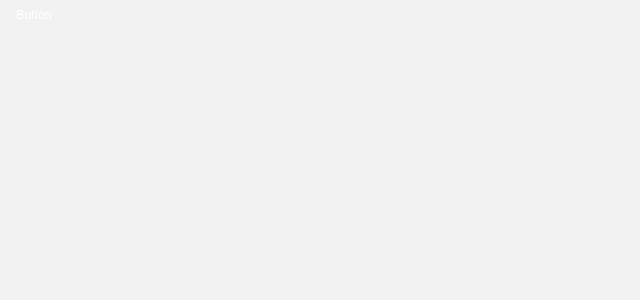
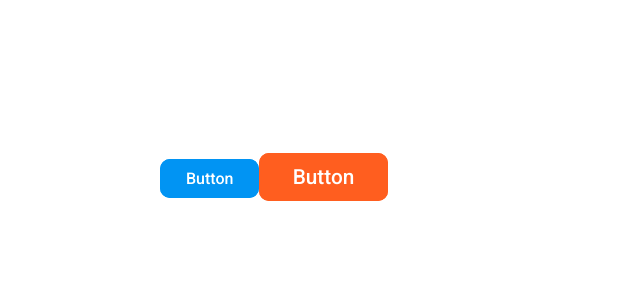
Before and after one commit to ndmt1at21/FlightManagement, a React app in the folder src/client/: page / in a window 1280 px wide. Shown: the top 300 px of the page, without its empty margins (0-640 px from the left). Built offline with nearby package versions, Linux system fonts and the light colour scheme.

Commit message:
add button components

```diff
--- a/src/client/src/App/index.tsx
+++ b/src/client/src/App/index.tsx
@@ -3,8 +3,13 @@ import React from 'react';
 
 function App() {
 	return (
-		<div className="App">
-			<Button color="primary">Button</Button>
+		<div className="App" style={{ padding: '10rem' }}>
+			<Button color="primary" type="fill">
+				Button
+			</Button>
+			<Button color="secondary" type="fill" size="lg">
+				Button
+			</Button>
 		</div>
 	);
 }
--- a/src/client/src/components/Button/index.tsx
+++ b/src/client/src/components/Button/index.tsx
@@ -1,24 +1,21 @@
-import { SC } from './styles';
-
-type ButtonProps = {
-	color?: 'primary' | 'secondary';
-	type?: 'fill' | 'outline';
-	disabled?: boolean;
-	children: React.ReactNode;
-};
+import { ButtonProps } from '@src/@types/ButtonProps';
+import classNames from 'classnames';
+import './styles.scss';
 
 export const Button = (props: ButtonProps): JSX.Element => {
-	const { color, type, disabled = false, children } = props;
+	const { color, type, size, disabled = false, children, onClick } = props;
+
+	const btnClass = classNames({
+		button: true,
+		[`button--${color}`]: color && true,
+		[`button--${type}`]: type && true,
+		[`button--${size}`]: size && true,
+		'button--disabled': disabled
+	});
 
 	return (
-		<>
-			<SC.GlobalScope />
-			<SC.Button
-				className={`${color ?? color} ${type ?? type}`}
-				disabled={disabled}
-			>
-				{children}
-			</SC.Button>
-		</>
+		<a className={btnClass} onClick={onClick}>
+			{children}
+		</a>
 	);
 };
--- /dev/null
+++ b/src/client/src/components/Button/styles.scss
@@ -0,0 +1,90 @@
+@mixin buttonColorFill($parent, $typeColor) {
+	@at-root #{$parent}--#{$typeColor}#{$parent}--fill {
+		--ifm-button-background-color: var(--ifm-color-#{$typeColor});
+
+		&:hover {
+			--ifm-button-background-color: var(--ifm-color-#{$typeColor}-dark);
+			--ifm-button-border-color: var(--ifm-color-#{$typeColor}-dark);
+		}
+	}
+}
+
+@mixin buttonColor($parent, $typeColor) {
+	@at-root #{$parent}--#{$typeColor} {
+		--ifm-button-color: var(--ifm-text-color-primary-revert);
+		--ifm-button-border-color: var(--ifm-color-#{$typeColor});
+	}
+}
+
+@mixin buttonActive($parent, $typeColor) {
+	@at-root #{$parent}--#{$typeColor}#{$parent}--fill,
+		#{$parent}--#{$typeColor} {
+		&:active {
+			--ifm-button-background-color: var(--ifm-color-#{$typeColor}-darker);
+			--ifm-button-border-color: var(--ifm-color-#{$typeColor}-darker);
+		}
+	}
+}
+
+.button {
+	color: var(--ifm-button-color);
+	background-color: var(--ifm-button-background-color);
+	border: var(--ifm-button-border-width) solid var(--ifm-button-border-color);
+	border-radius: var(--ifm-button-border-radius);
+	font-weight: var(--ifm-font-weight-semibold);
+	font-size: calc(var(--ifm-font-size-base) * var(--ifm-button-multiplier));
+
+	padding: calc(
+			var(--ifm-button-padding-vertical) * var(--ifm-button-multiplier)
+		)
+		calc(var(--ifm-button-padding-horizontal) * var(--ifm-button-multiplier));
+
+	cursor: pointer;
+	text-decoration: none;
+	transition: all var(--ifm-button-transition);
+
+	&:hover {
+		--ifm-button-background-color: var(--ifm-color-gray-1);
+	}
+
+	&:active {
+		--ifm-button-background-color: var(--ifm-color-gray-2);
+	}
+
+	@include buttonColor(&, 'primary');
+	@include buttonColor(&, 'secondary');
+
+	@include buttonColorFill(&, 'primary');
+	@include buttonColorFill(&, 'secondary');
+
+	&--outline {
+		--ifm-button-color: var(--ifm-button-border-color);
+		--ifm-button-background-color: transparent;
+
+		&:hover {
+			--ifm-button-background-color: var(--ifm-button-border-color);
+			--ifm-button-color: var(--ifm-text-color-primary-revert);
+		}
+	}
+
+	@include buttonActive(&, 'primary');
+	@include buttonActive(&, 'secondary');
+
+	&--sm {
+		--ifm-button-multiplier: 0.8;
+	}
+
+	&--md {
+		--ifm-button-multiplier: 1;
+	}
+
+	&--lg {
+		--ifm-button-multiplier: 1.3;
+	}
+
+	&--disabled {
+		--ifm-button-color: var(--ifm-color-gray-1);
+		--ifm-button-background-color: var(--ifm-color-gray-5);
+		border: 0;
+	}
+}
--- a/src/client/src/components/Button/styles.ts
+++ /dev/null
@@ -1,64 +0,0 @@
-import styled, { createGlobalStyle } from 'styled-components';
-
-const GlobalScope = createGlobalStyle`
-	:root {
-		--btn-color: var(--text-color-primary);
-		--btn-color-outline: transparent;
-		--btn-color-background: transparent;
-		--btn-color-hover: var(--color-gray-5);
-		--btn-radius: 10px;
-		--btn-padding: 0.5rem 1rem;
-	}
-`;
-const Button = styled.button`
-	color: var(--btn-color);
-	background-color: var(---btn-color-background);
-	border: 0;
-	border-radius: var(--btn-radius);
-	padding: var(--btn-padding);
-	transition: all 0.2s;
-	cursor: pointer;
-
-	&:hover {
-		background-color: var(--btn-color-hover);
-	}
-
-	&.primary {
-		--btn-color: var(--color-white);
-		--btn-color-background: var(--color-primary);
-		--btn-color-outline: var(--color-primary);
-
-		&:hover {
-			--btn-color-hover: var(--color-primary);
-		}
-	}
-
-	&.secondary {
-		--btn-color: var(--color-white);
-		--btn-color-background: var(--color-secondary);
-		--btn-color-outline: var(--color-secondary);
-
-		&:hover {
-			--btn-color-hover: var(--color-secondary-dark);
-		}
-	}
-
-	&.fill {
-		border: 0;
-		background-color: var(--btn-color-background);
-	}
-
-	&.outline {
-		color: var(--btn-color-outline);
-		border: 2px solid var(--btn-color-outline);
-		background-color: transparent;
-	}
-
-	&:disabled {
-		border: 0;
-		color: var(--text-color-primary);
-		background-color: var(--color-gray-4);
-	}
-`;
-
-export const SC = { Button, GlobalScope };
--- a/src/client/src/sass/abstracts/variables.scss
+++ b/src/client/src/sass/abstracts/variables.scss
@@ -1,26 +1,67 @@
+// Color
 :root {
-	--color-primary: #0194f3;
-	--color-primary-light: #2f80ed;
-	--color-primary-dark: #017fd1;
+	--ifm-color-primary: #0194f3;
+	--ifm-color-primary-light: #2f80ed;
+	--ifm-color-primary-dark: #018ae2;
+	--ifm-color-primary-darker: #017fd1;
 
-	--color-secondary: #ff5e1f;
-	--color-secondary-light: #ffa785;
-	--color-secondary-dark: #eb4200;
+	--ifm-color-secondary: #ff5e1f;
+	--ifm-color-secondary-light: #ffa785;
+	--ifm-color-secondary-dark: #ff520e;
+	--ifm-color-secondary-darker: #fc4700;
 
-	--color-white: #ffffff;
-	--color-gray-1: #f2f2f2;
-	--color-gray-2: #e0e0e0;
-	--color-gray-3: #bdbdbd;
-	--color-gray-4: #828282;
-	--color-gray-5: #4f4f4f;
-	--color-gray-6: #333333;
+	--ifm-color-white: #ffffff;
+	--ifm-color-black: #111111;
 
-	--text-color-primary: var(--color-gray-6);
-	--text-color-secondary: var(--color-gray-4);
+	--ifm-color-gray-1: #f2f2f2;
+	--ifm-color-gray-2: #e0e0e0;
+	--ifm-color-gray-3: #bdbdbd;
+	--ifm-color-gray-4: #828282;
+	--ifm-color-gray-5: #4f4f4f;
+	--ifm-color-gray-6: #333333;
 
-	--font-size-small: clamp(0.625rem, 0.567rem + 0.256vw, 0.875rem);
-	--font-size-medium: clamp(0.75rem, 0.567rem + 0.256vw, 1rem);
-	--font-size-large: clamp(0.875rem, 0.567rem +0.256vw, 1.125rem);
-	--font-size-xl: clamp(1rem, 0.567rem + 0.256vw, 1.25rem);
-	--font-size-2xl: clamp(1.25rem, 0.567rem + 0.256vw, 1.375rem);
+	--ifm-text-color-primary: var(--color-gray-6);
+	--ifm-text-color-secondary: var(--color-gray-4);
+	--ifm-text-color-primary-revert: var(--ifm-color-white);
 }
+
+// Typohography
+:root {
+	--ifm-h1-font-size: clamp(1.375rem, 0.567rem + 0.256vw, 1.4rem);
+	--ifm-h2-font-size: clamp(1.25rem, 0.567rem + 0.256vw, 1.375rem);
+	--ifm-h3-font-size: clamp(1rem, 0.567rem + 0.256vw, 1.25rem);
+	--ifm-h4-font-size: clamp(0.875rem, 0.567rem +0.256vw, 1.125rem);
+	--ifm-h5-font-size: clamp(0.75rem, 0.567rem + 0.256vw, 1rem);
+	--ifm-h6-font-size: clamp(0.625rem, 0.567rem + 0.256vw, 0.875rem);
+	--ifm-font-size-base: 100%;
+
+	--ifm-font-weight-light: 300;
+	--ifm-font-weight-normal: 400;
+	--ifm-font-weight-semibold: 500;
+	--ifm-font-weight-bold: 700;
+	--ifm-font-weight-base: var(--ifm-font-weight-normal);
+}
+
+// Another constant
+:root {
+	--ifm-global-transition-fast: 200ms;
+	--ifm-global-transition-slow: 400ms;
+
+	--ifm-global-border-radius: 10px;
+	--ifm-global-border-width: 2px;
+}
+
+// Button
+:root {
+	--ifm-button-color: var(--ifm-text-color-primary);
+	--ifm-button-background-color: transparent;
+	--ifm-button-border-color: transparent;
+	--ifm-button-border-width: var(--ifm-global-border-width);
+	--ifm-button-padding-vertical: 0.5rem;
+	--ifm-button-padding-horizontal: 1.5rem;
+	--ifm-button-multiplier: 1;
+	--ifm-button-transition: var(--ifm-global-transition-fast);
+	--ifm-button-border-radius: calc(
+		var(--ifm-button-multiplier) * var(--ifm-global-border-radius)
+	);
+}
--- a/src/client/src/sass/base/base.scss
+++ b/src/client/src/sass/base/base.scss
@@ -8,11 +8,11 @@
 
 html {
 	font-size: 100%;
+	box-sizing: border-box;
 }
 
 body {
 	font-family: 'Roboto', sans-serif;
-	box-sizing: border-box;
 	line-height: 1.7;
 	background-color: var(--color-gray-1);
 }
--- a/src/client/webpack.dev.js
+++ b/src/client/webpack.dev.js
@@ -13,12 +13,13 @@ const config = {
 	],
 	devtool: 'source-map',
 	devServer: {
-		contentBase: path.resolve('src'),
+		contentBase: './dist',
 		port: 3000,
+		open: true,
 		hot: true,
-		watchContentBase: true,
-		open: true
-	}
+		watchContentBase: true
+	},
+	target: 'web'
 };
 
 module.exports = merge(common, config);
--- a/src/client/webpack.prod.js
+++ b/src/client/webpack.prod.js
@@ -1,6 +1,8 @@
 const common = require('./webpack.common');
 const { merge } = require('webpack-merge');
 const CompressionPlugin = require('compression-webpack-plugin');
+const CssMinimizerPlugin = require('css-minimizer-webpack-plugin');
+const MiniCssExtractPlugin = require('mini-css-extract-plugin');
 
 /** @type {import('webpack').Configuration} */
 const config = {
```
Also changed, not shown: src/client/package.json (+5 -4 lines), src/client/src/@types/ButtonProps.d.ts (added, +10 -0 lines), src/client/src/@types/declaration.d.ts (added, +7 -0 lines), 1 other file (tests, documents, lock files or other folders).
